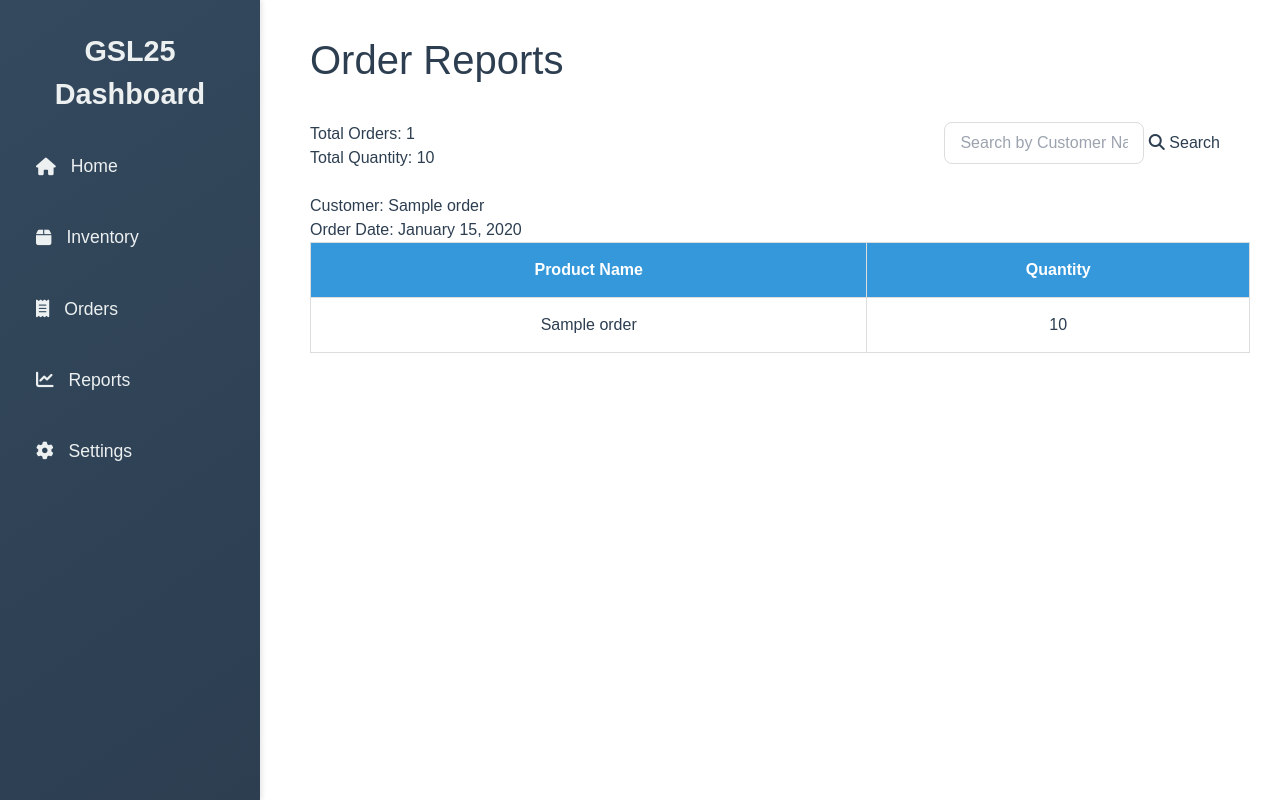
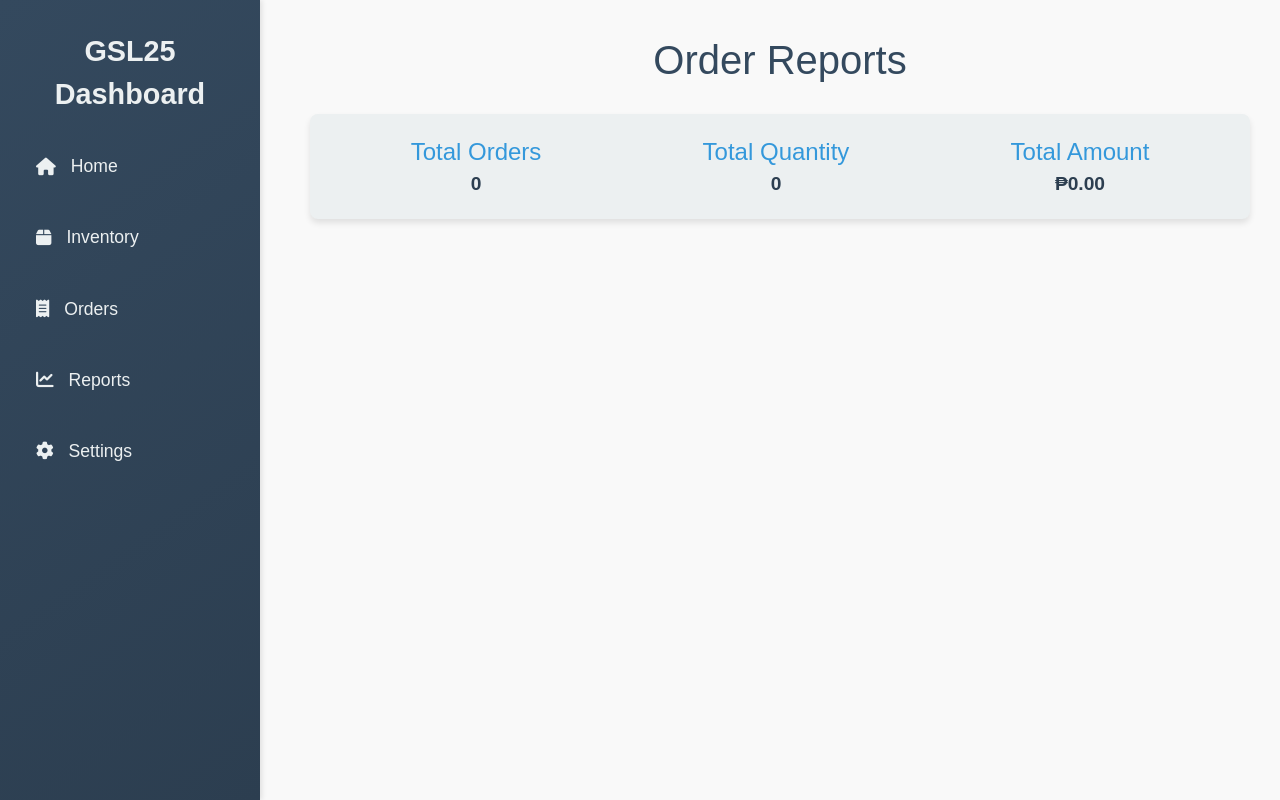
Before and after one commit to JohnCarloDavid/NEWUPDATED2, a PHP site: page /reports.php in a window 1280 px wide. Run offline with PHP 8.4, Linux system fonts and the light colour scheme; the visitor is signed in with stand-in values (Sample User, id 1); tables that the repository leaves empty or names only in its code hold one stand-in row (values such as "Sample post"); a stand-in replaces the project's code that opens the database connection.

Commit message:
Update reports.php

```diff
--- a/reports.php
+++ b/reports.php
@@ -5,7 +5,7 @@
 // Include database connection file
 include('db_connection.php');
 
-// Check if the user is logged in, if not then redirect to the login page
+// Check if the user is logged in
 if (!isset($_SESSION['loggedin']) || $_SESSION['loggedin'] !== true) {
     header("Location: login.php");
     exit;
@@ -19,24 +19,38 @@
     $searchName = $_POST['searchName'];
 }
 
-// Query to select all rows from the tb_orders table (one product per order per customer)
-$sql = "SELECT customer_name, product_name, quantity, order_date FROM tb_orders";
-if ($searchName) {
-    // Add WHERE clause to filter orders by customer name
-    $sql .= " WHERE customer_name LIKE '%" . $conn->real_escape_string($searchName) . "%'";
+// Query to select all orders along with size and price from inventory
+$sql = "SELECT o.customer_name, o.order_date, o.product_name, o.quantity, i.size, i.price
+        FROM tb_orders o
+        JOIN tb_inventory i ON o.product_name = i.name";
+
+if (!empty($searchName)) {
+    // Add a WHERE clause to filter orders by customer name
+    $sql .= " WHERE o.customer_name LIKE '%" . $conn->real_escape_string($searchName) . "%'";
 }
 
+$sql .= " ORDER BY o.customer_name, o.order_date ASC";
+
 $result = $conn->query($sql);
+
+if (!$result) {
+    die("Error executing query: " . $conn->error);
+}
 
 // Initialize totals
 $totalOrders = 0;
 $totalQuantity = 0;
+$totalAmount = 0;
 
-// Fetch data from the database and calculate totals
+// Calculate totals
 while ($row = $result->fetch_assoc()) {
     $totalOrders++;
-    $totalQuantity += $row['quantity']; // Ensure 'quantity' column exists
+    $totalQuantity += $row['quantity'];
+    $totalAmount += $row['quantity'] * $row['price'];
 }
+
+// Reset result pointer for looping again
+$result->data_seek(0);
 ?>
 
 <!DOCTYPE html>
@@ -49,13 +63,12 @@
     <link rel="stylesheet" href="https://cdnjs.cloudflare.com/ajax/libs/font-awesome/6.5.2/css/all.min.css">
     <link rel="stylesheet" href="https://cdnjs.cloudflare.com/ajax/libs/tailwindcss/2.2.19/tailwind.min.css">
     <style>
-        /* Body and general styling */
+        /* General Styles */
         body {
             font-family: 'Poppins', sans-serif;
-            display: flex;
             margin: 0;
             color: #2c3e50;
-            transition: background-color 0.3s ease, color 0.3s ease;
+            background-color: #f9f9f9;
         }
 
         .dark-mode {
@@ -63,6 +76,7 @@
             color: #ecf0f1;
         }
 
+        /* Sidebar Styling */
         .sidebar {
             width: 260px;
             background: linear-gradient(145deg, #34495e, #2c3e50);
@@ -109,45 +123,51 @@
             margin-right: 15px;
         }
 
+        /* Main Content Styling */
         .mainContent {
             margin-left: 280px;
             padding: 30px;
             width: calc(100% - 280px);
-            min-height: 100vh;
-            transition: background-color 0.3s ease, color 0.3s ease;
-        }
-
-        .mainHeader {
-            display: flex;
-            justify-content: space-between;
-            align-items: center;
         }
 
         .mainHeader h1 {
             font-size: 2.5rem;
+            margin-bottom: 1.5rem;
+            text-align: center;
+            color: #34495e;
+        }
+
+        .totalsSection {
+            display: flex;
+            justify-content: space-around;
             margin-bottom: 2rem;
+            background: #ecf0f1;
+            padding: 20px;
+            border-radius: 8px;
+            box-shadow: 0px 4px 6px rgba(0, 0, 0, 0.1);
+        }
+
+        .totalsSection div {
             text-align: center;
         }
 
-        .headerActions .button {
-            background-color: #3498db;
-            color: #ffffff;
-            padding: 10px 15px;
-            border-radius: 8px;
-            cursor: pointer;
-            text-decoration: none;
-            font-size: 1rem;
-            display: flex;
-            align-items: center;
-            transition: background-color 0.3s ease;
+        .totalsSection div h2 {
+            font-size: 1.5rem;
+            color: #3498db;
+            margin: 0;
         }
 
-        .headerActions .button i {
-            margin-right: 8px;
+        .totalsSection div span {
+            font-size: 1.2rem;
+            font-weight: bold;
+            color: #2c3e50;
         }
 
-        .headerActions .button:hover {
-            background-color: #2980b9;
+        .ordersSection h3 {
+            margin-top: 2rem;
+            margin-bottom: 1rem;
+            font-size: 1.8rem;
+            color: #34495e;
         }
 
         .ordersTable {
@@ -168,9 +188,24 @@
         }
 
         .ordersTable tr:nth-child(even) {
-            background-color: #f2f2f2;
+            background-color: #f9f9f9;
         }
 
+        /* Responsive Design */
+        @media (max-width: 768px) {
+            .mainContent {
+                margin-left: 0;
+                width: 100%;
+            }
+
+            .totalsSection {
+                flex-direction: column;
+            }
+
+            .totalsSection div {
+                margin-bottom: 10px;
+            }
+        }
         .dark-mode .ordersTable th {
             background-color: #2980b9;
         }
@@ -179,27 +214,12 @@
             background-color: #34495e;
         }
 
-        @media (max-width: 768px) {
-            .mainContent {
-                margin-left: 0;
-                width: 100%;
-            }
+        .dark-mode .mainHeader h1 {
+            color: white;
+            background-color: transparent;
         }
-
-        /* Add your CSS styles here */
-        .search-bar {
-            margin-bottom: 20px;
-            text-align: right;
-            float: right;
-            margin-right: 30px; /* Add margin to the right if needed */
-        }
-
-        .search-bar input {
-            padding: 8px 15px;
-            border-radius: 8px;
-            border: 1px solid #ddd;
-            width: 200px;
-            font-size: 1rem;
+        .dark-mode h3 {
+            color: white;
         }
     </style>
 </head>
@@ -223,69 +243,77 @@
     <!-- Main Content -->
     <div class="mainContent">
         <header class="mainHeader">
-            <h1>Order Reports</h1>
-            <div class="headerActions">
-                <!-- You can add a button here for adding new orders if needed -->
-                <!-- <a href="add-order.php" class="button"><i class="fa fa-plus"></i> Add New Order</a> -->
-            </div>
+            <h1 >Order Reports</h1>
         </header>
 
-        <!-- Search Bar -->
-        <div class="search-bar">
-            <form method="POST" action="">
-                <input type="text" name="searchName" value="<?php echo htmlspecialchars($searchName); ?>" placeholder="Search by Customer Name">
-                <button type="submit" class="button"><i class="fa fa-search"></i> Search</button>
-            </form>
-        </div>
-
         <!-- Totals Section -->
-        <section class="totalsSection mb-6">
-            <h2>Total Orders: <?php echo $totalOrders; ?></h2>
-            <h2>Total Quantity: <?php echo $totalQuantity; ?></h2>
+        <section class="totalsSection">
+            <div>
+                <h2>Total Orders</h2>
+                <span><?php echo $totalOrders; ?></span>
+            </div>
+            <div>
+                <h2>Total Quantity</h2>
+                <span><?php echo $totalQuantity; ?></span>
+            </div>
+            <div>
+                <h2>Total Amount</h2>
+                <span>₱<?php echo number_format($totalAmount, 2); ?></span>
+            </div>
         </section>
 
         <!-- Orders Section -->
         <section class="ordersSection">
             <?php
-            // Reset the pointer of the result set to fetch data again for the table
-            $result->data_seek(0);
             $currentCustomer = '';
+            $currentTotal = 0;
 
-            while($row = $result->fetch_assoc()) {
-                // If the customer name has changed, display it above their orders
+            while ($row = $result->fetch_assoc()) {
+                $orderTotal = $row['quantity'] * $row['price'];
+
                 if ($row['customer_name'] !== $currentCustomer) {
-                    // If we already have orders for a previous customer, we can close that section
                     if ($currentCustomer !== '') {
+                        echo "<tfoot><tr><td colspan='4'>Subtotal</td><td>₱" . number_format($currentTotal, 2) . "</td></tr></tfoot>";
                         echo '</tbody></table>';
                     }
 
-                    // Update the current customer and display the name with the orders
                     $currentCustomer = $row['customer_name'];
-                    $orderDate = date("F j, Y", strtotime($row['order_date'])); // Format the order date
+                    $currentTotal = 0;
+
                     echo "<h3>Customer: " . htmlspecialchars($currentCustomer) . "</h3>";
-                    echo "<p>Order Date: " . $orderDate . "</p>";
+                    echo "<p>Order Date: " . date("F j, Y", strtotime($row['order_date'])) . "</p>";
                     echo "<table class='ordersTable'>
                             <thead>
                                 <tr>
                                     <th>Product Name</th>
+                                    <th>Size</th>
                                     <th>Quantity</th>
+                                    <th>Price</th>
+                                    <th>Total</th>
                                 </tr>
                             </thead>
                             <tbody>";
                 }
-            ?>
+
+                $currentTotal += $orderTotal;
+                ?>
                 <tr>
-                    <td><?php echo isset($row['product_name']) ? htmlspecialchars($row['product_name']) : 'N/A'; ?></td>
-                    <td><?php echo isset($row['quantity']) ? htmlspecialchars($row['quantity']) : 'N/A'; ?></td>
+                    <td><?php echo htmlspecialchars($row['product_name']); ?></td>
+                    <td><?php echo htmlspecialchars($row['size']); ?></td>
+                    <td><?php echo htmlspecialchars($row['quantity']); ?></td>
+                    <td>₱<?php echo number_format($row['price'], 2); ?></td>
+                    <td>₱<?php echo number_format($orderTotal, 2); ?></td>
                 </tr>
-            <?php
+                <?php
             }
-            // Close the last table after the loop finishes
-            echo '</tbody></table>';
+
+            if ($currentCustomer !== '') {
+                echo "<tfoot><tr><td colspan='4'>Subtotal</td><td>₱" . number_format($currentTotal, 2) . "</td></tr></tfoot>";
+                echo '</tbody></table>';
+            }
             ?>
         </section>
     </div>
-
     <script>
         document.addEventListener('DOMContentLoaded', function() {
             if (localStorage.getItem('darkMode') === 'enabled') {
@@ -301,6 +329,10 @@
                 localStorage.setItem('darkMode', 'disabled');
             }
         }
+
+        function clearSearch() {
+            window.location.href = 'inventory.php';
+        }
     </script>
 </body>
 </html>
```
